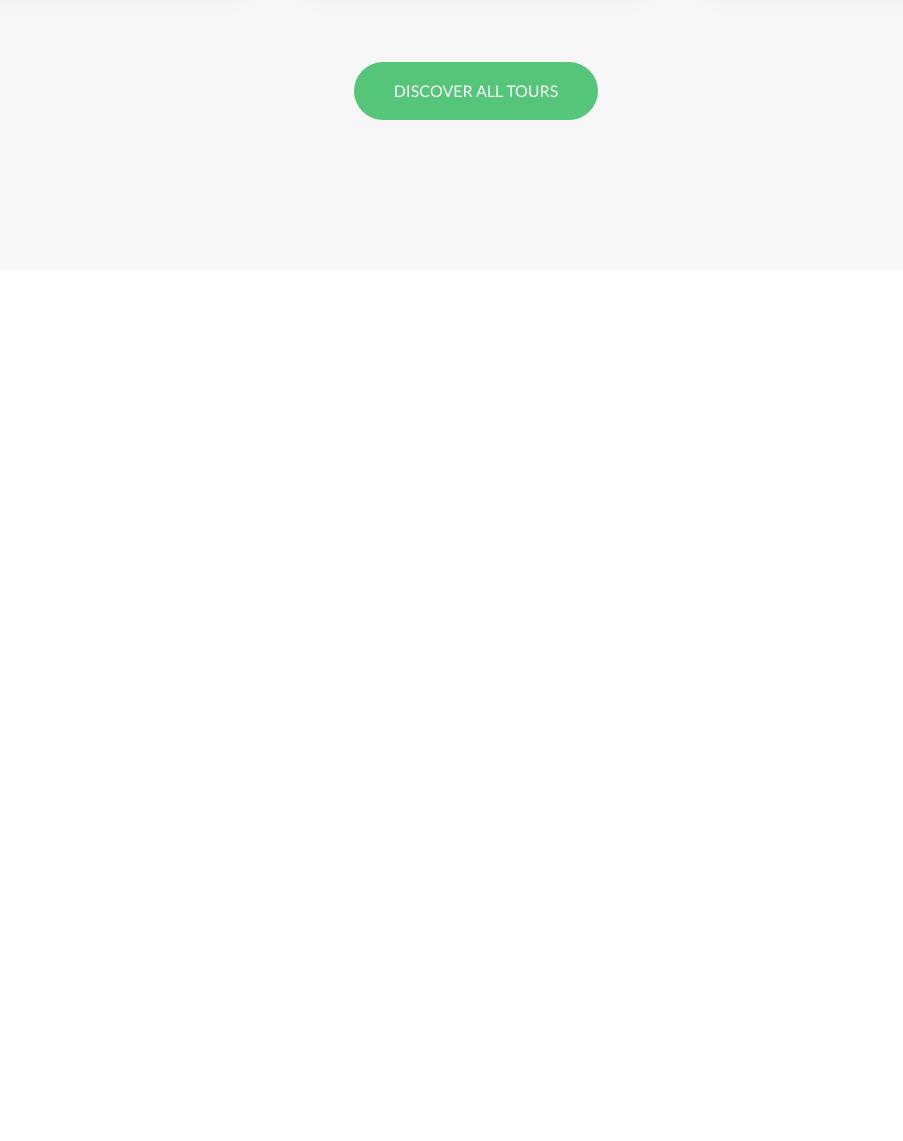
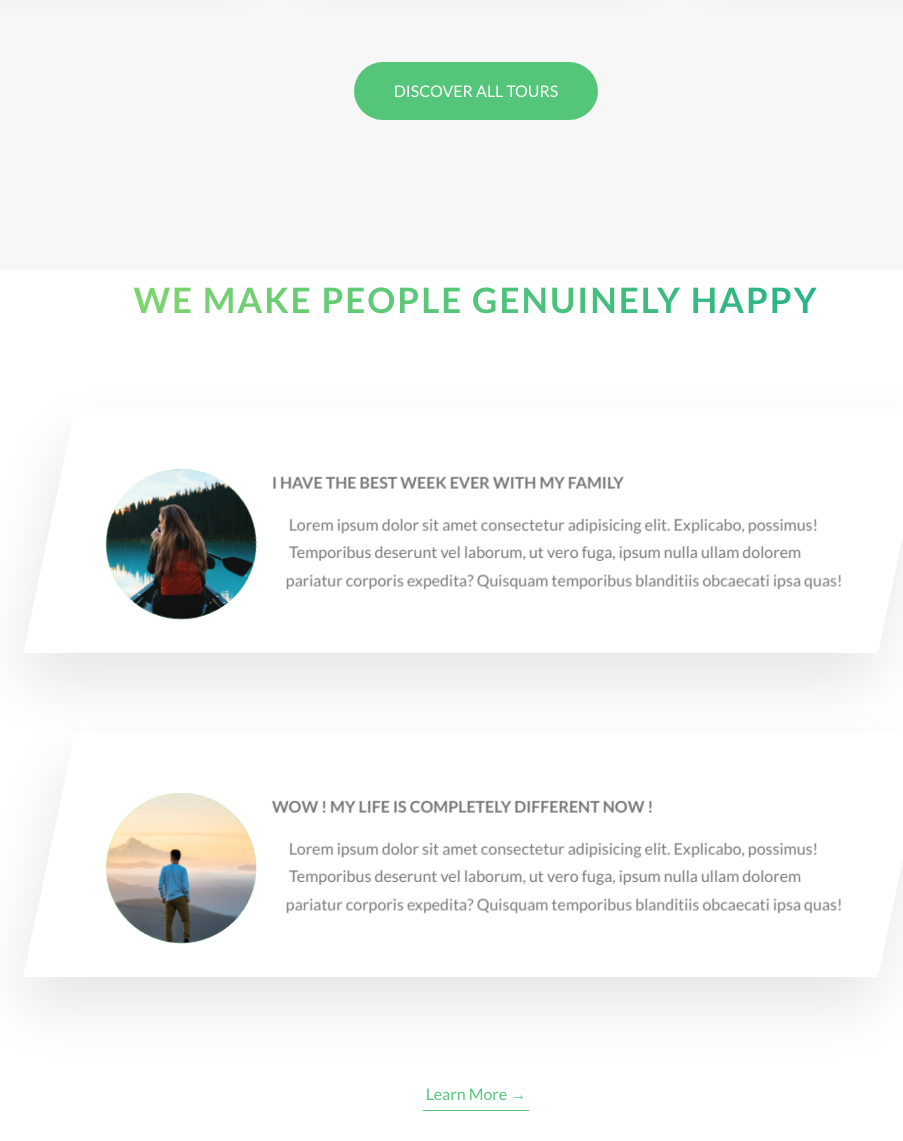
Before and after one commit to ericblandet/natours-css, a website: page index.html in a window 1280 px wide. Shown: the part 3085-4226 px from the top of the page, without its empty margins (164-1067 px from the left). Before the commit the page ends 3385 px from the top, so only its background shows below. Drawn offline with Linux system fonts and the light colour scheme.

Commit message:
stories built

```diff
--- a/index.html
+++ b/index.html
@@ -213,8 +213,58 @@
       <div class="u-center-text u-margin-top-huge">
         <a href="#" class="btn btn--green">Discover all tours</a>
       </div>
+    </section>
 
-      </section>
-    </main>
-  </body>
-  </html>
+
+    <section class="section-stories">
+      <div class="u-center-text u-margin-bottom-big">
+        <h2 class="heading-secondary">
+          We make people genuinely happy
+        </h2>
+      </div>
+
+      <div class="row">
+        <div class="story">
+          <figure class="story__shape">
+            <img src="img/nat-8.jpg" alt="Person on a tour" class="story__img">
+            <figcapion class="story__caption">Mary Smith</figcapion>
+          </figure>
+          <div class="story__text">
+            <h3 class="heading-tertiary u-margin-bottom-small">
+              I have the best week ever with my family
+            </h3>
+            <p>
+              Lorem ipsum dolor sit amet consectetur adipisicing elit. Explicabo, possimus! Temporibus deserunt vel laborum, ut vero fuga, ipsum nulla ullam dolorem pariatur corporis expedita? Quisquam temporibus blanditiis obcaecati ipsa quas!
+            </p>
+          </div>
+        </div>
+      </div>
+
+      <div class="row">
+        <div class="story">
+          <figure class="story__shape">
+            <img src="img/nat-9.jpg" alt="Person on a tour" class="story__img">
+            <figcapion class="story__caption">Jack Wilson</figcapion>
+          </figure>
+          <div class="story__text">
+            <h3 class="heading-tertiary u-margin-bottom-small">
+              Wow ! My life is completely different now !
+            </h3>
+            <p>
+              Lorem ipsum dolor sit amet consectetur adipisicing elit. Explicabo, possimus! Temporibus deserunt vel laborum, ut
+              vero fuga, ipsum nulla ullam dolorem pariatur corporis expedita? Quisquam temporibus blanditiis obcaecati ipsa
+              quas!
+            </p>
+          </div>
+        </div>
+      </div>
+
+      <div class="u-center-text u-margin-top-huge">
+          <a href="#" class="btn-text">Learn More &rarr;</a>
+      </div>
+
+    </section>
+
+  </main>
+</body>
+</html>
--- a/sass/components/card.scss
+++ b/sass/components/card.scss
@@ -52,7 +52,7 @@
     background-size: cover;
     height: 23rem;
     background-blend-mode: screen;
-    --webkit-clip-path: polygon(0 0, 100% 0, 100% 85%, 0 100%);
+    -webkit-clip-path: polygon(0 0, 100% 0, 100% 85%, 0 100%);
     clip-path: polygon(0 0, 100% 0, 100% 85%, 0 100%);
     border-top-left-radius: 3px;
 
@@ -83,7 +83,7 @@
 
   &__heading-span {
     padding: 1rem 1.5rem;
-    --webkit-box-decoration-break: clone;
+    -webkit-box-decoration-break: clone;
     box-decoration-break: clone;
 
     &--1 {
--- /dev/null
+++ b/sass/components/story.scss
@@ -0,0 +1,59 @@
+.story {
+  width: 75%;
+  margin: 0 auto;
+  box-shadow: 0 3rem 6rem rgba($color-black, 0.1);
+  background-color: $color-white;
+  border-radius: 3px;
+  padding: 6rem;
+  padding-left: 9rem;
+  font-size: $default-font-size;
+  transform:skewX(-12deg);
+
+  &__shape {
+    width: 15rem;
+    height: 15rem;
+    float: left;
+    background-color: palegreen;
+    -webkit-shape-outside: circle(50% at 50% 50%);
+    shape-outside: circle(50% at 50% 50%);
+    -webkit-clip-path: circle(50% at 50% 50%);
+    clip-path: circle(50% at 50% 50%);
+    transform: translateX(-3rem) skewX(12deg);
+    position: relative;
+  }
+
+  &__img {
+    height: 100%;
+    transform: translateX(-4rem) scale(1.4);
+    backface-visibility: hidden;
+    transition: all 0.5s;
+  }
+
+  &__text {
+    transform: skewX(12deg);
+  }
+
+  &__caption{
+    position: absolute;
+    top: 50%;
+    left: 50%;
+    transform: translate(-50%, 20%);
+    color: $color-white;
+    text-transform: uppercase;
+    text-align: center;
+    font-size: 1.7rem;
+    opacity: 0;
+    transition: all .5s;
+    backface-visibility: hidden;
+  }
+
+  &:hover &__caption {
+    opacity: 1;
+    transform: translate(-50%, -50%);
+  }
+
+  &:hover &__img {
+    transform: translateX(-4rem) scale(1);
+    filter: blur(3px) brightness(80%);
+  }
+}
--- a/sass/layout/_grid.scss
+++ b/sass/layout/_grid.scss
@@ -2,7 +2,7 @@
   max-width: $grid-width;
   margin: 0 auto;
 
-  &:not(:last_child) {
+  &:not(:last-child) {
     margin-bottom: $gutter-vertical;
   }
 
--- a/sass/main.scss
+++ b/sass/main.scss
@@ -11,6 +11,7 @@
 @import "components/card";
 @import "components/composition";
 @import "components/feature-box";
+@import "components/story";
 
 @import "layout/grid";
 @import "layout/header";
--- a/sass/pages/_home.scss
+++ b/sass/pages/_home.scss
@@ -20,8 +20,14 @@
   }
 
 }
+
 .section-tours {
   background-color: $color-grey-light-1;
   padding: 25rem 0 15rem 0;
   margin-top: -10rem;
 }
+
+.section-story {
+  padding: 15rem 0;
+  background-color: $color-grey-light-1;
+}
```
Also changed, not shown: css/style.css.
